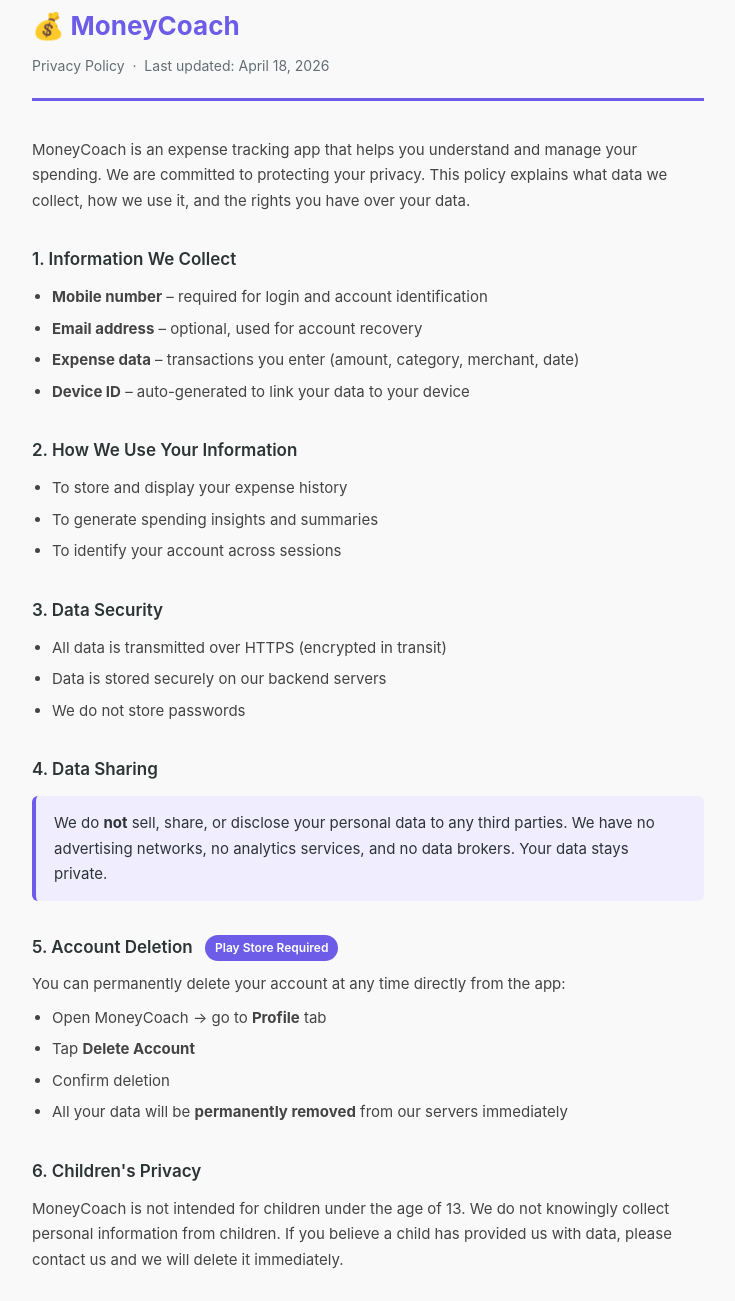
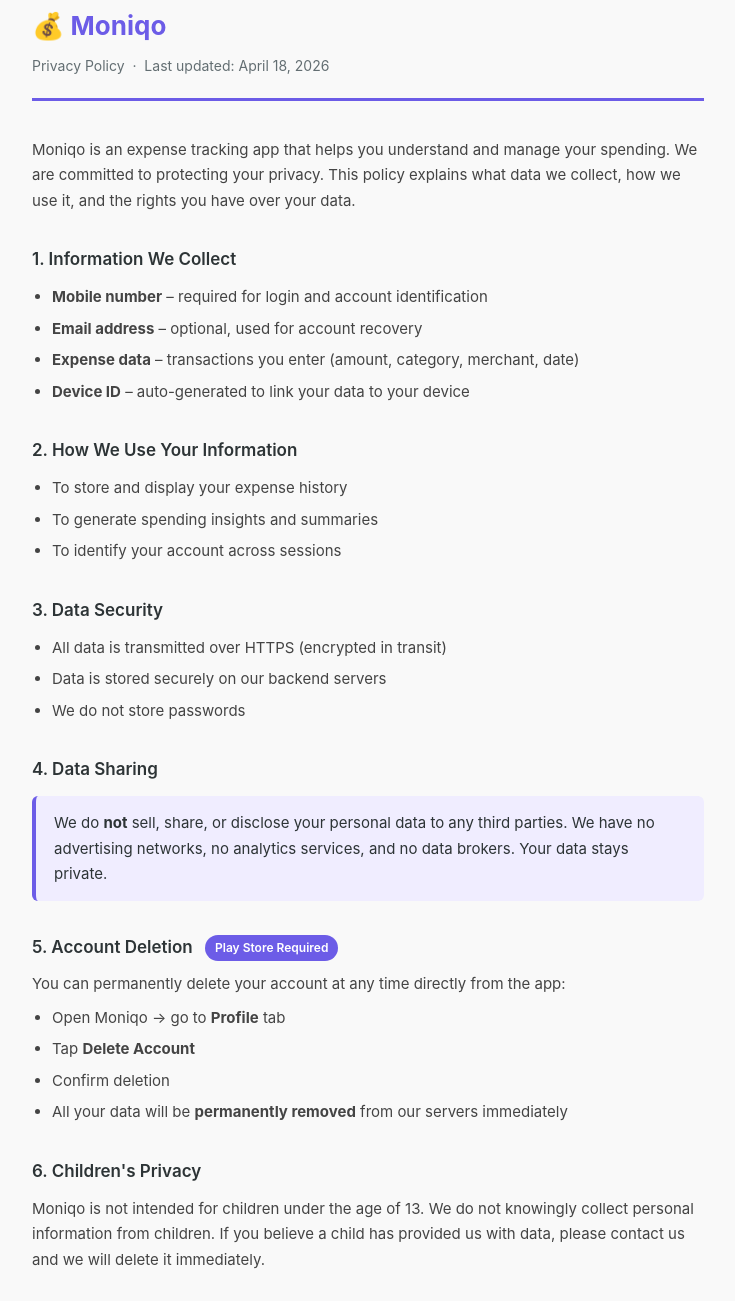
Before and after one commit to TestShoppingCart/moneycoach-privacy, a plain HTML site: page index.html in a window 1280 px wide. Shown: the part 36-1337 px from the top of the page, without its empty margins (272-1007 px from the left). Drawn offline with Linux system fonts and the light colour scheme.

Commit message:
rebrand: MoneyCoach → Moniqo

```diff
--- a/index.html
+++ b/index.html
@@ -3,7 +3,7 @@
 <head>
   <meta charset="UTF-8" />
   <meta name="viewport" content="width=device-width, initial-scale=1.0" />
-  <title>Privacy Policy – MoneyCoach</title>
+  <title>Privacy Policy – Moniqo</title>
   <style>
     * { margin: 0; padding: 0; box-sizing: border-box; }
     body {
@@ -88,12 +88,12 @@
   <div class="container">
 
     <header>
-      <h1>💰 MoneyCoach</h1>
+      <h1>💰 Moniqo</h1>
       <p>Privacy Policy &nbsp;·&nbsp; Last updated: April 18, 2026</p>
     </header>
 
     <p>
-      MoneyCoach is an expense tracking app that helps you understand and manage your spending.
+      Moniqo is an expense tracking app that helps you understand and manage your spending.
       We are committed to protecting your privacy. This policy explains what data we collect,
       how we use it, and the rights you have over your data.
     </p>
@@ -130,7 +130,7 @@
     <h2>5. Account Deletion <span class="badge">Play Store Required</span></h2>
     <p>You can permanently delete your account at any time directly from the app:</p>
     <ul>
-      <li>Open MoneyCoach → go to <strong>Profile</strong> tab</li>
+      <li>Open Moniqo → go to <strong>Profile</strong> tab</li>
       <li>Tap <strong>Delete Account</strong></li>
       <li>Confirm deletion</li>
       <li>All your data will be <strong>permanently removed</strong> from our servers immediately</li>
@@ -138,7 +138,7 @@
 
     <h2>6. Children's Privacy</h2>
     <p>
-      MoneyCoach is not intended for children under the age of 13.
+      Moniqo is not intended for children under the age of 13.
       We do not knowingly collect personal information from children.
       If you believe a child has provided us with data, please contact us and
       we will delete it immediately.
@@ -158,7 +158,7 @@
     </p>
 
     <footer>
-      &copy; 2026 MoneyCoach &nbsp;·&nbsp; All rights reserved
+      &copy; 2026 Moniqo &nbsp;·&nbsp; All rights reserved
     </footer>
 
   </div>
```
